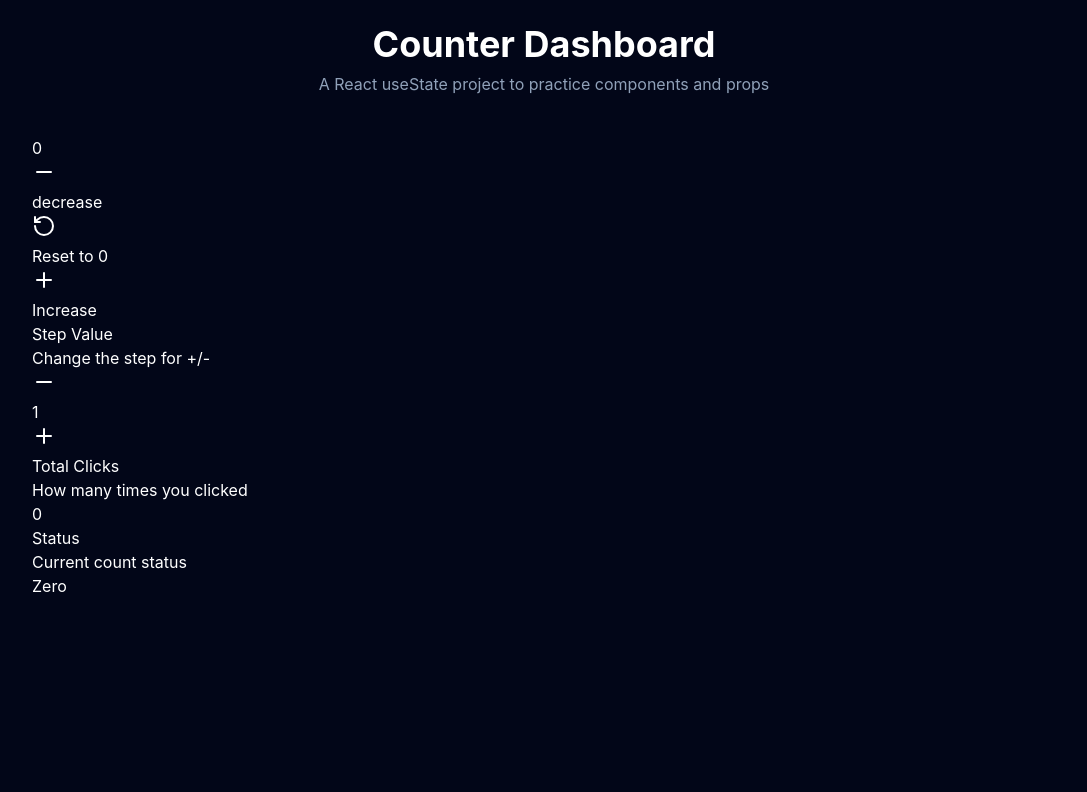
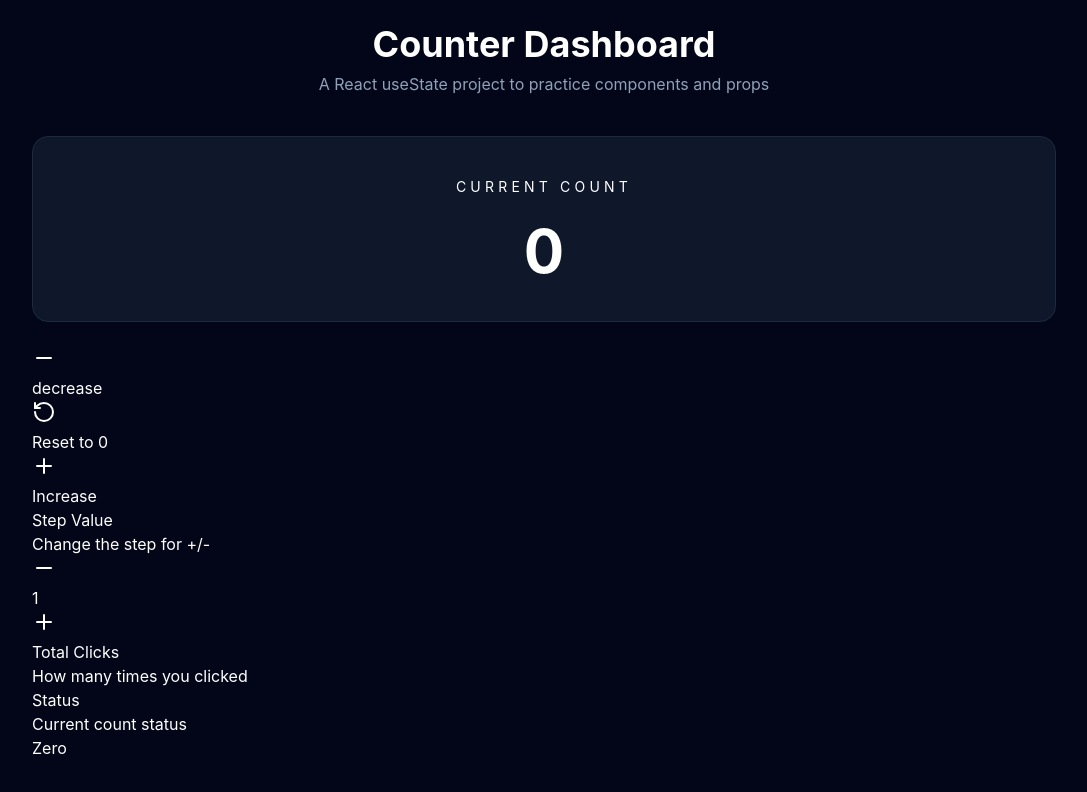
Before and after one commit to bhushank45/React-Projects, a React (Vite) app in the folder state-flow/: page / in a window 1280 px wide. Shown: the top 792 px of the page, without its empty margins (96-1183 px from the left). Built offline with nearby package versions, Linux system fonts and the light colour scheme.

Commit message:
style: style counter display

```diff
--- a/state-flow/src/App.jsx
+++ b/state-flow/src/App.jsx
@@ -28,7 +28,7 @@ const App = () => {
           setTotalClicks={setTotalClicks}
         />
         <StepControl setStep={setStep} step={step} />
-        <Stats totolClicks={totalClicks} count={count} />
+        <Stats totalClicks={totalClicks} count={count} />
       </div>
     </div>
   );
--- a/state-flow/src/components/Counter.jsx
+++ b/state-flow/src/components/Counter.jsx
@@ -1,11 +1,12 @@
-import React from 'react'
+import React from "react";
 
-const Counter = (props) =>{
+const Counter = (props) => {
   return (
-    <div>
-        {props.count}
+    <div className="border border-slate-800 bg-slate-900 rounded-2xl p-10 text-center mb-6">
+      <h2 className="text-sm tracking-[0.3em] text-slate4 uppercase">Current Count</h2>
+      <p className="text-6xl font-bold mt-6">{props.count}</p>
     </div>
-  )
-}
+  );
+};
 
-export default Counter
+export default Counter;
```
